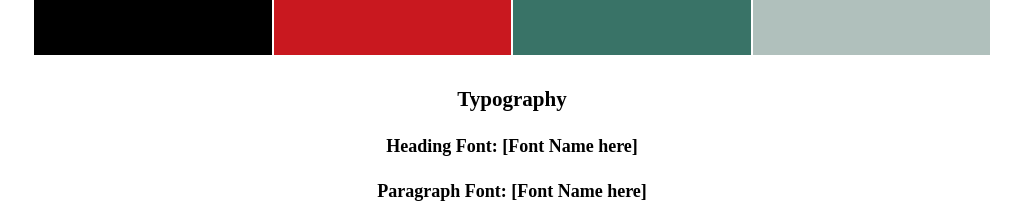
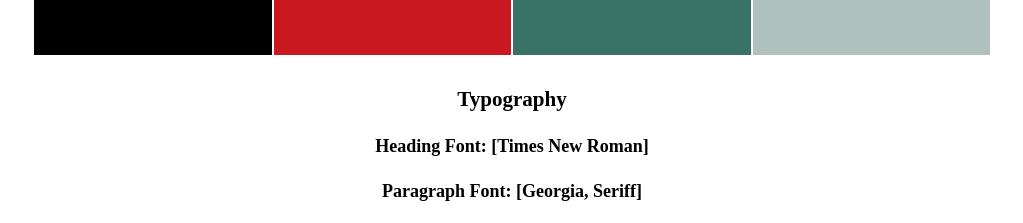
Before and after one commit to shanet77-cheeze/wdd130, a plain HTML site: page wwr/Site-plan-rafting.html in a window 1280 px wide. Shown: the part 1439-1662 px from the top of the page, without its empty margins (128-1151 px from the left). Drawn offline with nearby package versions, Linux system fonts and the light colour scheme; a web font is replaced by a local one.

Commit message:
fixed blank messages

```diff
--- a/wwr/Site-plan-rafting.html
+++ b/wwr/Site-plan-rafting.html
@@ -63,11 +63,11 @@
     <!-- Choose a font for your paragraphs (body copy) and headlines. What font(s) have you chosen? Think also about which of your colors above you might use for background and font colors. -->
 
     <h4>
-      Heading Font: [Font Name here]
+      Heading Font: [Times New Roman]
       <!-- change this -->
     </h4>
     <h4>
-      Paragraph Font: [Font Name here]
+      Paragraph Font: [Georgia, Seriff]
       <!-- change this -->
     </h4>
     <h3>Normal paragraph example</h3>
```
